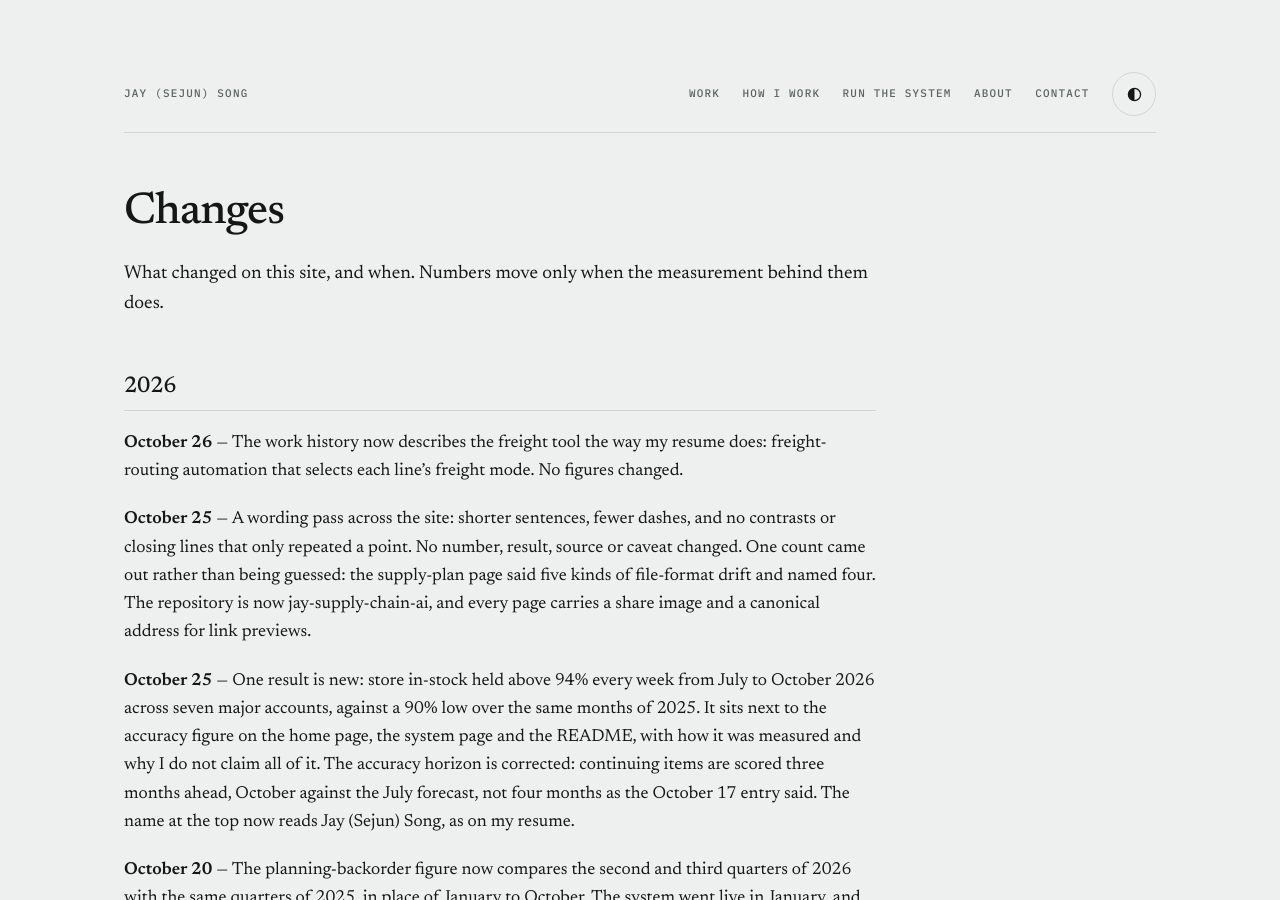
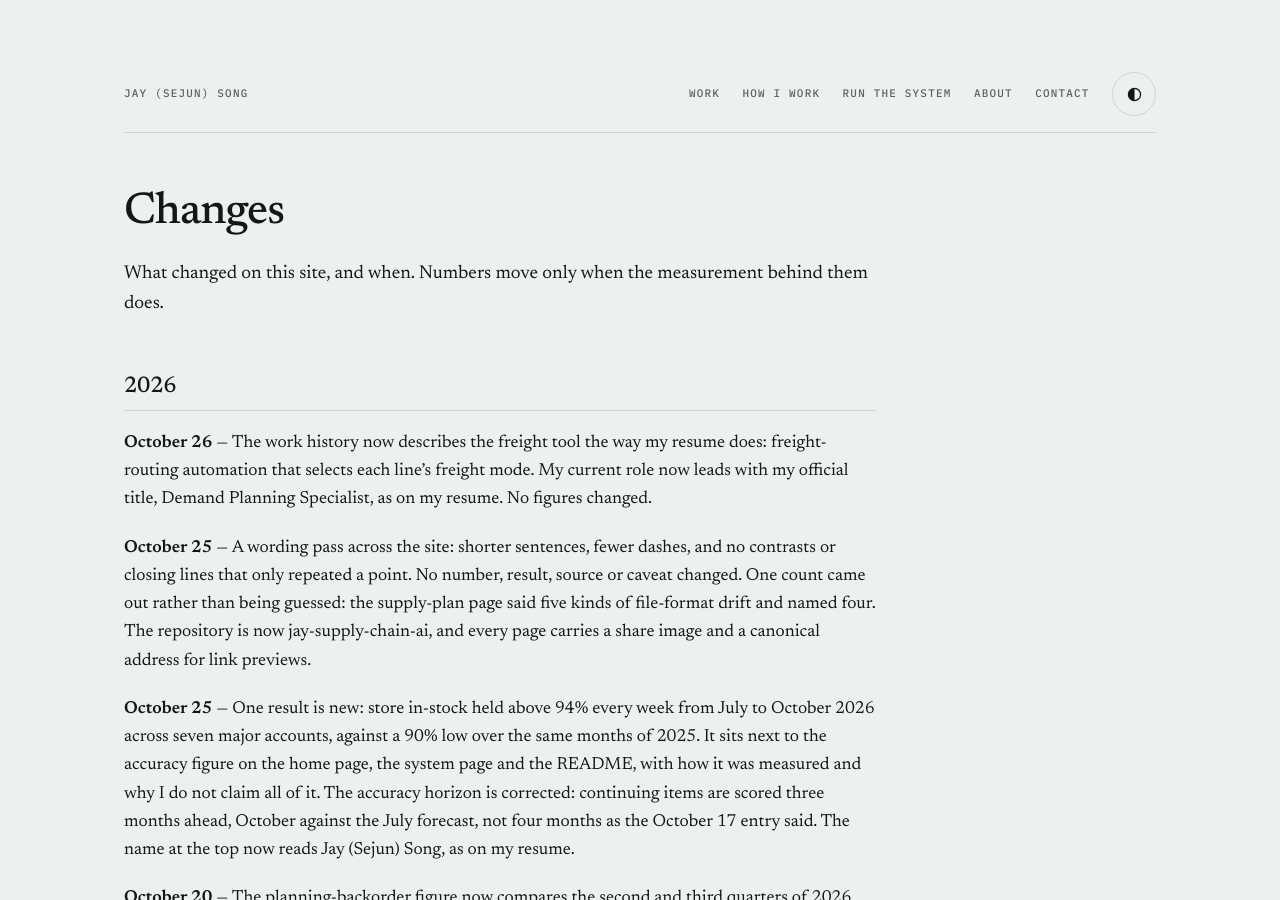
Before and after one commit to yss2333/jay-supply-chain-ai, a Jekyll site: the page built from docs/changes.md, in a window 1280 px wide and 900 px high. Built offline with Jekyll 4.4.1, drawn with Linux system fonts in a browser that asks for light colours; our own code applies the rules of GitHub Pages for plain Markdown files.

Commit message:
Work history: current role leads with the official title, Demand Planning Specialist (Supply Chain Analytics & AI), as on the resume; no figures changed
Co-Authored-By: Claude Opus 5.5 <noreply@anthropic.com>

```diff
--- a/docs/changes.md
+++ b/docs/changes.md
@@ -4,7 +4,7 @@ What changed on this site, and when. Numbers move only when the measurement behi
 
 ## 2026
 
-**October 26** — The work history now describes the freight tool the way my resume does: freight-routing automation that selects each line's freight mode. No figures changed.
+**October 26** — The work history now describes the freight tool the way my resume does: freight-routing automation that selects each line's freight mode. My current role now leads with my official title, Demand Planning Specialist, as on my resume. No figures changed.
 
 **October 25** — A wording pass across the site: shorter sentences, fewer dashes, and no contrasts or closing lines that only repeated a point. No number, result, source or caveat changed. One count came out rather than being guessed: the supply-plan page said five kinds of file-format drift and named four. The repository is now jay-supply-chain-ai, and every page carries a share image and a canonical address for link previews.
 
--- a/docs/index.html
+++ b/docs/index.html
@@ -35,7 +35,7 @@
   "@context": "https://schema.org",
   "@type": "Person",
   "name": "Jay (Sejun) Song",
-  "jobTitle": "Supply Chain Analyst, Analytics & AI",
+  "jobTitle": "Demand Planning Specialist",
   "worksFor": {"@type": "Organization", "name": "Kiss Beauty Group, Inc."},
   "alumniOf": {"@type": "CollegeOrUniversity", "name": "The Pennsylvania State University"},
   "email": "mailto:jaysejunsong@gmail.com",
```
Also changed, not shown: other parts of docs/index.html (+1 -1 lines).
